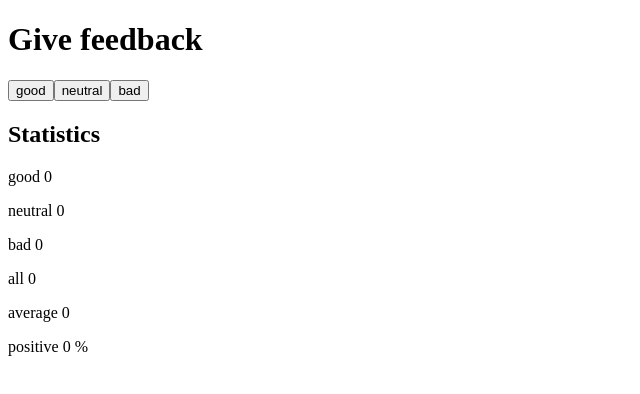
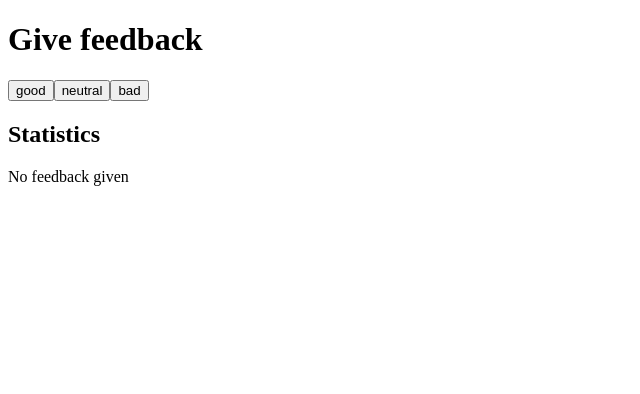
Before and after one commit to jqpe/fullstackopen, a React (Vite) app: page / in a window 1280 px wide. Shown: the top 394 px of the page, without its empty margins (0-640 px from the left). Built offline with nearby package versions, Linux system fonts and the light colour scheme.

Commit message:
1.9 show statistics when at least one button has been clicked...
refactor calculating sum into a function

```diff
--- a/src/App.jsx
+++ b/src/App.jsx
@@ -1,4 +1,12 @@
 import { useState } from 'react'
+
+const sum = (...values) => {
+  return values.reduce((prev, curr) => prev + curr, 0)
+}
+/**
+ * @alias sum
+ */
+const calculateSum = sum
 
 const App = () => {
   const [good, setGood] = useState(0)
@@ -11,6 +19,8 @@ const App = () => {
     { title: 'bad', value: bad }
   ]
 
+  const hasEnteredInput = sum(data[0].value, data[1].value, data[2].value) > 0
+
   return (
     <div>
       <Header title="Give feedback" />
@@ -19,7 +29,7 @@ const App = () => {
       <Button handleClick={() => setBad(bad + 1)}>bad</Button>
 
       <Header level="h2" title="Statistics" />
-      <Statistics data={data} />
+      {hasEnteredInput ? <Statistics data={data} /> : 'No feedback given'}
     </div>
   )
 }
@@ -35,7 +45,7 @@ function StatisticsRow({ title, value }) {
 function Statistics({ data }) {
   const [good, neutral, bad] = [data[0].value, data[1].value, data[2].value]
 
-  const sum = good + neutral + bad
+  const sum = calculateSum(good, neutral, bad)
   // where good = 1 point, neutral = 0 points and bad = -1 points
   const score = good - bad
   const average = score / sum || 0
```
